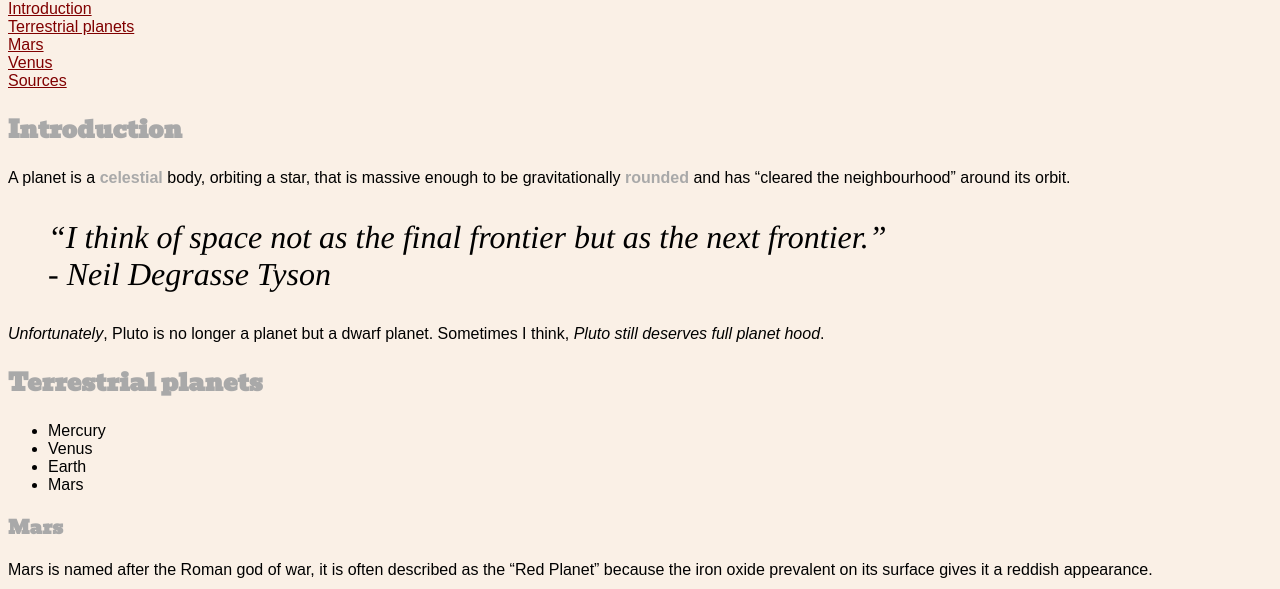
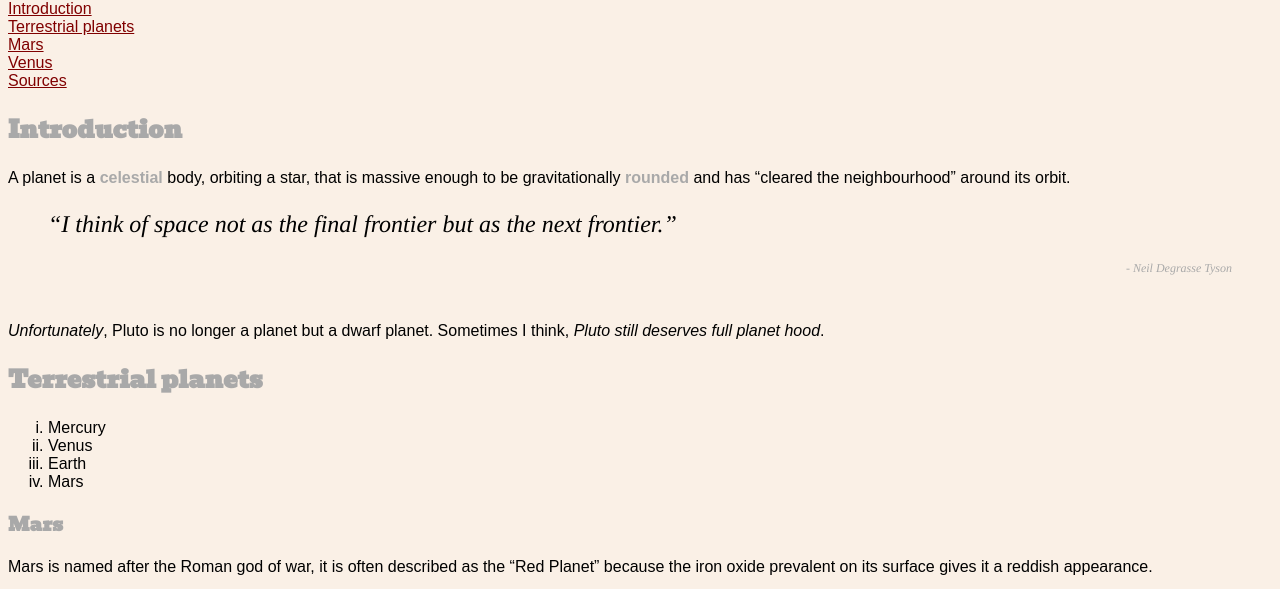
Before and after one commit to hldouglas/dsn1674-assignment-3, a plain HTML site: page index.html in a window 1280 px wide. Shown: the part 94-683 px from the top of the page. Drawn offline with Linux system fonts and the light colour scheme.

Commit message:
Added text specifics to footer
Also added some other changes and attempted to adjust certain elements
in data list and changed list style

```diff
--- a/css/main.css
+++ b/css/main.css
@@ -34,7 +34,7 @@ b {
 }
 
 ul {
-  list-style-type: disc;
+  list-style-type: lower-roman;
 }
 
 figcaption {
@@ -42,10 +42,25 @@ figcaption {
   font-size: 0.75rem;
 }
 
-dt {
+dl {
   font-style: bold;
 }
 
 blockquote {
-  font-size: 2rem;
+  font-size: 1.5rem;
 }
+
+footer {
+  font-size: 0.75rem;
+  text-align: right;
+  line-height: 5;
+  color: darkgray;
+}
+
+img {
+  text-align: center;
+}
+
+.data {
+  font-style: bold;
+}
```
